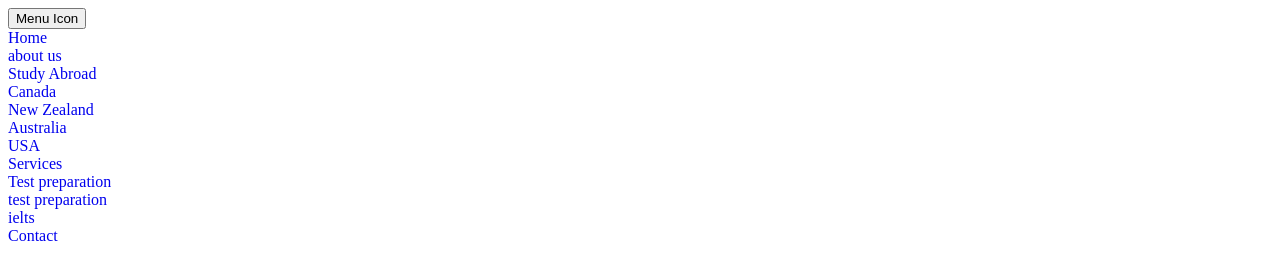
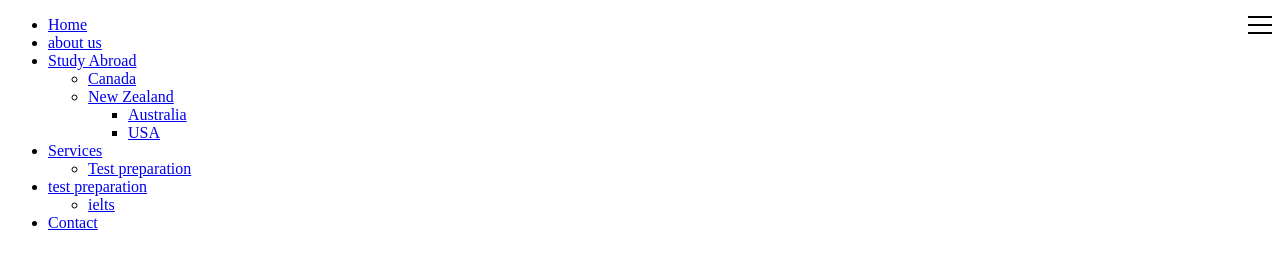
Before and after one commit to mishalrai/mr-mobile-menu, a plain HTML site: page index.html in a window 1280 px wide. Drawn offline with Linux system fonts and the light colour scheme.

Commit message:
toggler icon added

```diff
--- a/index.html
+++ b/index.html
@@ -11,7 +11,13 @@
 </head>
 
 <body>
-    <button id="menu-icon">Menu Icon </button>
+
+    <button class="menu-toggler" id="menu-icon">
+		<span></span>
+		<span></span>
+		<span></span>
+		<span></span>
+	</button>
 
     <nav id="site-navigation" class="main-navigation " role="navigation">
         <div class="menu-main-nav-container">
--- /dev/null
+++ b/sass/_mr_menu-toggler-icon.scss
@@ -0,0 +1,75 @@
+$mr-line-color : #000;
+$mr-line-animation: 0.35s ease;
+
+//Menu Toggle Design
+.menu-toggler {
+    background: transparent;
+    border: none;
+    box-shadow: none;
+    float: right;
+    font-size: 32px;
+    width: 24px;
+    height: 24px;
+    cursor: pointer;
+    padding: 0;
+    position: relative;
+
+    &:focus{
+        outline: none;
+    }
+
+    span {
+        display: block;
+        position: absolute;
+        height: 2px;
+        width: 100%;
+        background: $mr-line-color;
+        opacity: 1;
+        left: 0;
+
+        -webkit-transform: rotate(0deg);
+           -moz-transform: rotate(0deg);
+                transform: rotate(0deg);
+
+        -webkit-transition: transform #{$mr-line-animation};
+           -moz-transition: transform #{$mr-line-animation};
+                transition: transform #{$mr-line-animation};
+
+        &:nth-child(1) {
+            top: 0px;
+        }
+        &:nth-child(2),
+        &:nth-child(3) {
+            top: 8px;
+        }
+        &:nth-child(4) {
+            top: 16px;
+        }
+    }
+
+    &.mr-menu-open {
+        z-index: 9;
+        span {
+            &:nth-child(1) {
+                top: 8px;
+                width: 0%;
+                left: 50%;
+            }
+            &:nth-child(2) {
+                -webkit-transform: rotate(45deg);
+                -moz-transform: rotate(45deg);
+                transform: rotate(45deg);
+            }
+            &:nth-child(3) {
+                 -webkit-transform: rotate(-45deg);
+                 -moz-transform: rotate(-45deg);
+                 transform: rotate(-45deg);
+            }
+            &:nth-child(4) {
+                top: 18px;
+                width: 0%;
+                left: 50%;
+            }
+        }
+    }
+}
--- a/sass/_mr_mobile_menu.scss
+++ b/sass/_mr_mobile_menu.scss
@@ -1,7 +1,7 @@
 // mr mobile menu configuration
 $overlay            : true;
 $mr_menu_type       : overlay; // overlay or shift
-$mr_menu_direction  : right;  // left or right
+$mr_menu_direction  : left;  // left or right
 $mr_menu_animation  : all 0.3s ease-in-out;
 $mr_overlay_color   : rgba(#000, 0.8);
 $mr_menu_width      : 300px;
--- a/sass/main.scss
+++ b/sass/main.scss
@@ -1 +1,2 @@
-@import 'shift_menu';
+@import 'mr_mobile_menu';
+@import 'mr_menu-toggler-icon';
```
Also changed, not shown: css/main.css, 1 other file.
